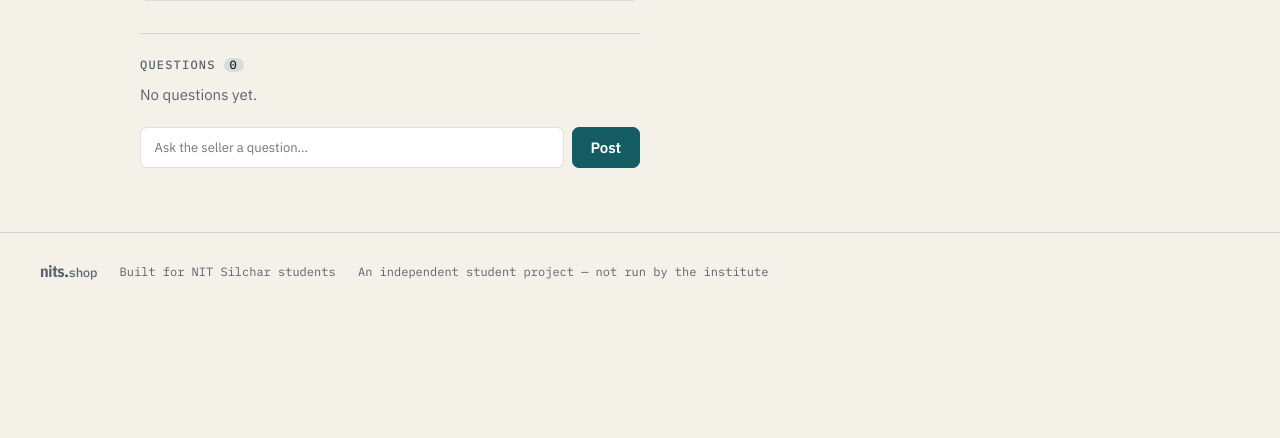
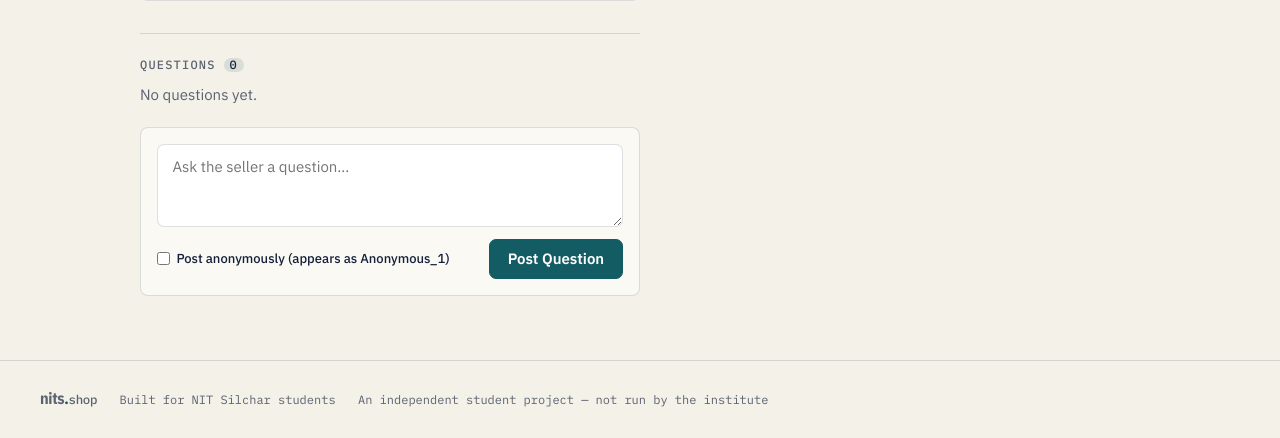
Before and after one commit to systemprompts/NITs-Buy-and-Sell, a Flask app: template app/templates/item_detail.html in a window 1280 px wide. Shown: the part 625-1063 px from the top of the page. Before the commit the page ends 905 px from the top, so only its background shows below. Run offline with Flask 3, Linux system fonts and the light colour scheme; the template is opened without the code that fills it, so the values that code supplies are empty; the visitor is signed in with stand-in values (Sample User, id 1); some libraries are stand-ins or nearby versions.

Commit message:
Add anonymous question option and auto database schema update

```diff
--- a/app/__init__.py
+++ b/app/__init__.py
@@ -145,6 +145,13 @@ def create_app(config_class=Config):
         with app.app_context():
             try:
                 db.create_all()
+                from sqlalchemy import text
+                with db.engine.connect() as conn:
+                    try:
+                        conn.execute(text("ALTER TABLE comments ADD COLUMN IF NOT EXISTS is_anonymous BOOLEAN DEFAULT FALSE"))
+                        conn.commit()
+                    except Exception:
+                        pass
             except Exception as exc:  # noqa: BLE001
                 app.logger.error("db.create_all() failed: %s", exc)
 
--- a/app/models/item.py
+++ b/app/models/item.py
@@ -81,6 +81,7 @@ class Comment(db.Model):
     __tablename__ = 'comments'
     id = db.Column(db.Integer, primary_key=True)
     content = db.Column(db.Text, nullable=False)
+    is_anonymous = db.Column(db.Boolean, default=False)
     created_at = db.Column(db.DateTime, default=get_ist_time)
     item_id = db.Column(db.Integer, db.ForeignKey('items.id'), nullable=False)
     user_id = db.Column(db.Integer, db.ForeignKey('users.id'), nullable=False)
--- a/app/routes/main.py
+++ b/app/routes/main.py
@@ -128,11 +128,19 @@ def item_detail(item_id):
 def post_comment(item_id):
     Item.query.get_or_404(item_id)
     content = (request.form.get('content') or '').strip()
+    is_anonymous = request.form.get('is_anonymous') in ('1', 'on', 'true')
     if content:
-        db.session.add(Comment(content=content[:2000], item_id=item_id, user_id=current_user.id))
+        comment = Comment(
+            content=content[:2000],
+            is_anonymous=is_anonymous,
+            item_id=item_id,
+            user_id=current_user.id
+        )
+        db.session.add(comment)
         db.session.commit()
-        flash("Comment added.", "success")
+        flash("Question posted successfully.", "success")
     return redirect(url_for('main.item_detail', item_id=item_id))
+
 
 
 @main_bp.route('/item/<int:item_id>/status', methods=['POST'])
--- a/app/static/css/style.css
+++ b/app/static/css/style.css
@@ -625,6 +625,42 @@ h1, h2, h3, h4 {
 }
 .comment-form input:focus { outline: none; border-color: var(--accent); box-shadow: 0 0 0 3px var(--accent-tint); }
 
+.comment-form-v2 {
+    display: flex;
+    flex-direction: column;
+    gap: 0.75rem;
+    background: var(--paper-raised);
+    border: 1px solid var(--rule);
+    border-radius: var(--radius);
+    padding: 1rem;
+    margin-top: 0.75rem;
+}
+.comment-form-v2 textarea {
+    width: 100%;
+    min-height: 5rem;
+    padding: 0.75rem 0.9rem;
+    background: var(--field);
+    border: 1px solid var(--rule);
+    border-radius: 7px;
+    color: var(--ink);
+    font-family: var(--font-body);
+    font-size: var(--fs-base);
+    resize: vertical;
+}
+.comment-form-v2 textarea:focus {
+    outline: none;
+    border-color: var(--accent);
+    box-shadow: 0 0 0 3px var(--accent-tint);
+}
+.comment-form-footer {
+    display: flex;
+    justify-content: space-between;
+    align-items: center;
+    gap: 1rem;
+    flex-wrap: wrap;
+}
+
+
 /* ---- Forms ------------------------------------------ */
 .form-panel {
     max-width: 640px;
--- a/app/templates/item_detail.html
+++ b/app/templates/item_detail.html
@@ -35,6 +35,16 @@
             <div class="comment-list">
                 {% for c in item.comments %}
                     <div class="comment">
+                        {% if c.is_anonymous %}
+                            <img class="avatar sm" src="https://ui-avatars.com/api/?name=Anonymous&background=64748b&color=fff" alt="Anonymous">
+                            <div>
+                                <p class="comment-head">
+                                    <span class="comment-name">Anonymous_{{ c.user_id }}</span>
+                                    <span class="mono muted">{{ c.created_at.strftime('%d %b, %H:%M') }}</span>
+                                </p>
+                                <p>{{ c.content }}</p>
+                            </div>
+                        {% else %}
                             <img class="avatar sm" src="{{ ui.avatar_src(c.author, revealed) }}" alt="">
                             <div>
                                 <p class="comment-head">
@@ -43,6 +53,7 @@
                                 </p>
                                 <p>{{ c.content }}</p>
                             </div>
+                        {% endif %}
                     </div>
                 {% else %}
                     <p class="muted">No questions yet.</p>
@@ -50,15 +61,21 @@
             </div>
 
             {% if revealed %}
-            <form class="comment-form" method="POST" action="{{ url_for('main.post_comment', item_id=item.id) }}">
+            <form class="comment-form-v2" method="POST" action="{{ url_for('main.post_comment', item_id=item.id) }}">
                 <input type="hidden" name="csrf_token" value="{{ csrf_token() }}">
-                <input type="text" name="content" required maxlength="2000" placeholder="Ask the seller a question&hellip;">
-                <button type="submit" class="btn btn-primary">Post</button>
+                <textarea name="content" required maxlength="2000" rows="3" placeholder="Ask the seller a question&hellip;"></textarea>
+                <div class="comment-form-footer">
+                    <label class="checkbox">
+                        <input type="checkbox" name="is_anonymous" value="1"> Post anonymously (appears as Anonymous_{{ current_user.id }})
+                    </label>
+                    <button type="submit" class="btn btn-primary">Post Question</button>
+                </div>
             </form>
             {% else %}
             <p class="muted"><a href="{{ url_for('auth.login') }}">Sign in</a> to ask a question.</p>
             {% endif %}
         </section>
+
     </div>
 
     <aside class="detail-panel">
```
Lines whose indentation alone changed are shown as unchanged.
